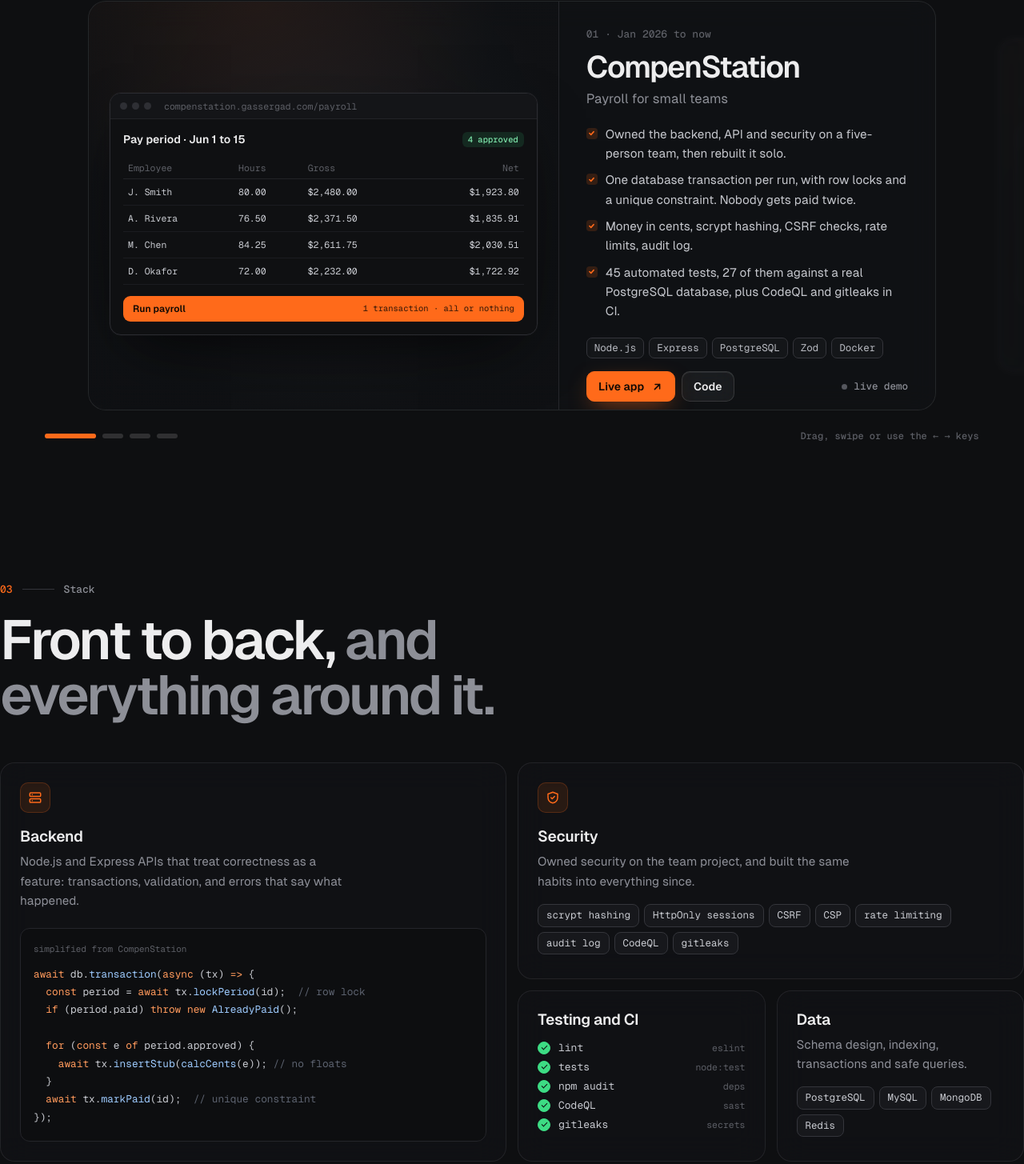
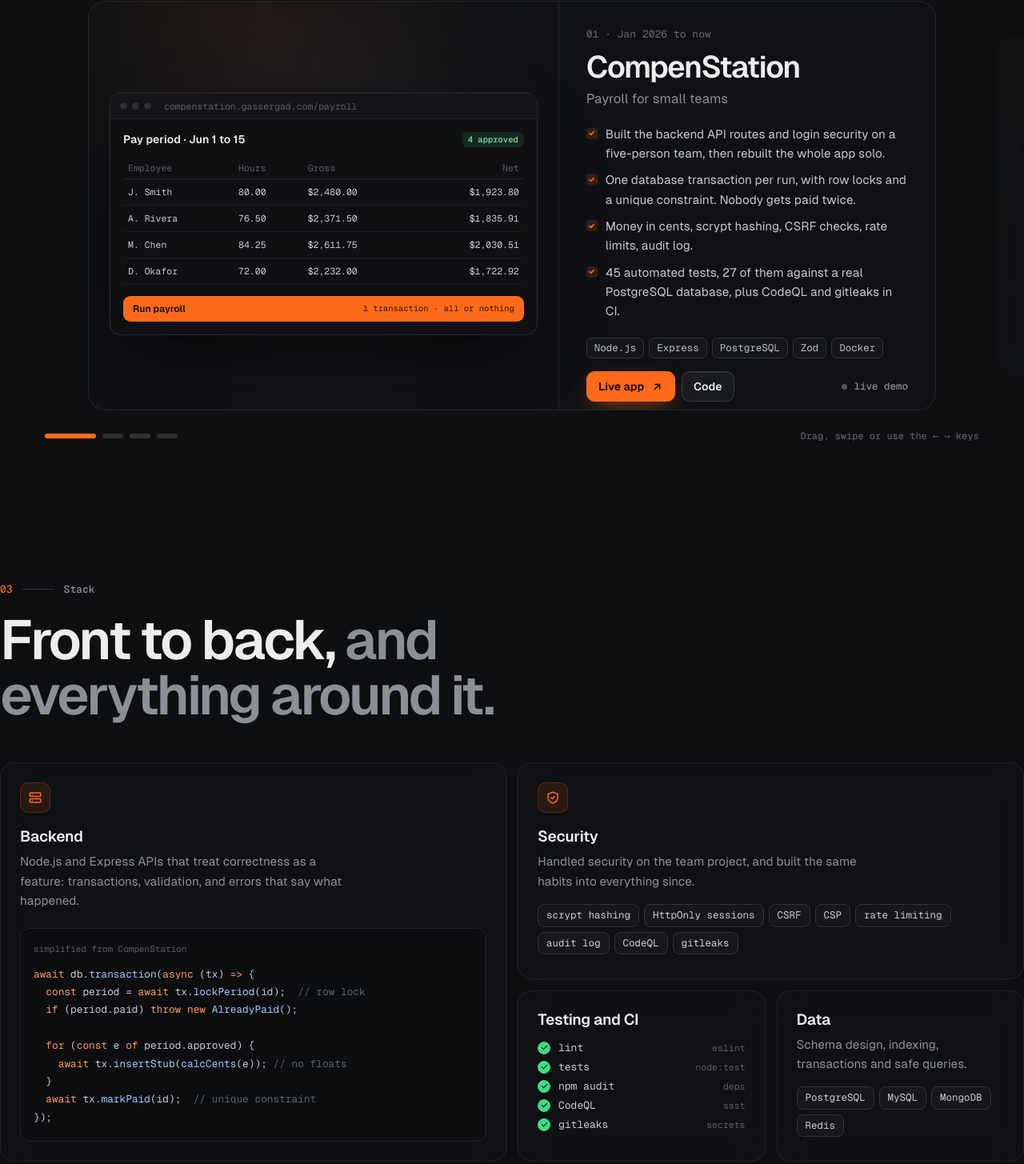
Before and after one commit to GasserGad/gassergad-site, a plain HTML site: page index.html in a window 1280 px wide. Shown: the part 2101-3556 px from the top of the page at 80% size. Drawn offline with Linux system fonts and the light colour scheme; no server answers; animation ran at ten frames a second.

Commit message:
Soften CompenStation team wording

```diff
--- a/index.html
+++ b/index.html
@@ -94,7 +94,7 @@
             <h3>CompenStation</h3>
             <p class="tg">Payroll for small teams</p>
             <ul>
-              <li>Owned the backend, API and security on a five-person team, then rebuilt it solo.</li>
+              <li>Built the backend API routes and login security on a five-person team, then rebuilt the whole app solo.</li>
               <li>One database transaction per run, with row locks and a unique constraint. Nobody gets paid twice.</li>
               <li>Money in cents, scrypt hashing, CSRF checks, rate limits, audit log.</li>
               <li>45 automated tests, 27 of them against a real PostgreSQL database, plus CodeQL and gitleaks in CI.</li>
@@ -202,7 +202,7 @@
       <div class="tile t-b">
         <div class="ico"><svg viewBox="0 0 24 24" fill="none" stroke="currentColor" stroke-width="2" stroke-linecap="round" stroke-linejoin="round"><path d="M12 3l8 3v6c0 4.5-3.4 8.3-8 9-4.6-.7-8-4.5-8-9V6z"/><path d="M9 12l2 2 4-4"/></svg></div>
         <h3>Security</h3>
-        <p class="t">Owned security on the team project, and built the same habits into everything since.</p>
+        <p class="t">Handled security on the team project, and built the same habits into everything since.</p>
         <div class="chips"><span>scrypt hashing</span><span>HttpOnly sessions</span><span>CSRF</span><span>CSP</span><span>rate limiting</span><span>audit log</span><span>CodeQL</span><span>gitleaks</span></div>
       </div>
       <div class="tile">
@@ -245,7 +245,7 @@
     <div class="tl" id="tl"><span class="fill" id="tlFill"></span>
       <div class="ev"><time>2018 to 2020</time><h3>Freelance Discord developer</h3><p>Built custom bots for clients (moderation, custom commands), set up roles and permissions, and connected servers to outside services with webhooks.</p></div>
       <div class="ev"><time>2022 to 2023</time><h3>Warehouse associate, Amazon</h3><p>Picked, packed and quality-checked orders on a high-volume floor in Brooklyn.</p></div>
-      <div class="ev"><time>January 2026</time><h3>CompenStation begins</h3><p>A five-person team project. I owned the backend, API routing and security, and my teammates built on my endpoints.</p></div>
+      <div class="ev"><time>January 2026</time><h3>CompenStation begins</h3><p>A five-person team project. I built the backend API routes and login security, and my teammates built on my endpoints.</p></div>
       <div class="ev"><time>March 2026</time><h3>CS2 H2H, first release</h3><p>A solo, open-source tool for FACEIT players, built because the stat I wanted didn't exist.</p></div>
       <div class="ev"><time>June 2026</time><h3>B.S. Computer Science, CUNY College of Staten Island</h3><p>Core coursework finished with A and A- grades. Computer Science Club and Esports Club.</p><div class="chips"><span>Operating Systems + Lab</span><span>Computer Architecture</span><span>Database Systems</span><span>Software Engineering</span><span>Cybersecurity Fundamentals</span><span>Digital Systems Design</span><span>Data Structures</span><span>Algorithms</span></div></div>
       <div class="ev"><time>September 2026</time><h3>Anthropic course certificates</h3><p>Building with the Claude API, Introduction to MCP, MCP Advanced Topics, and Introduction to Subagents.</p></div>
```
